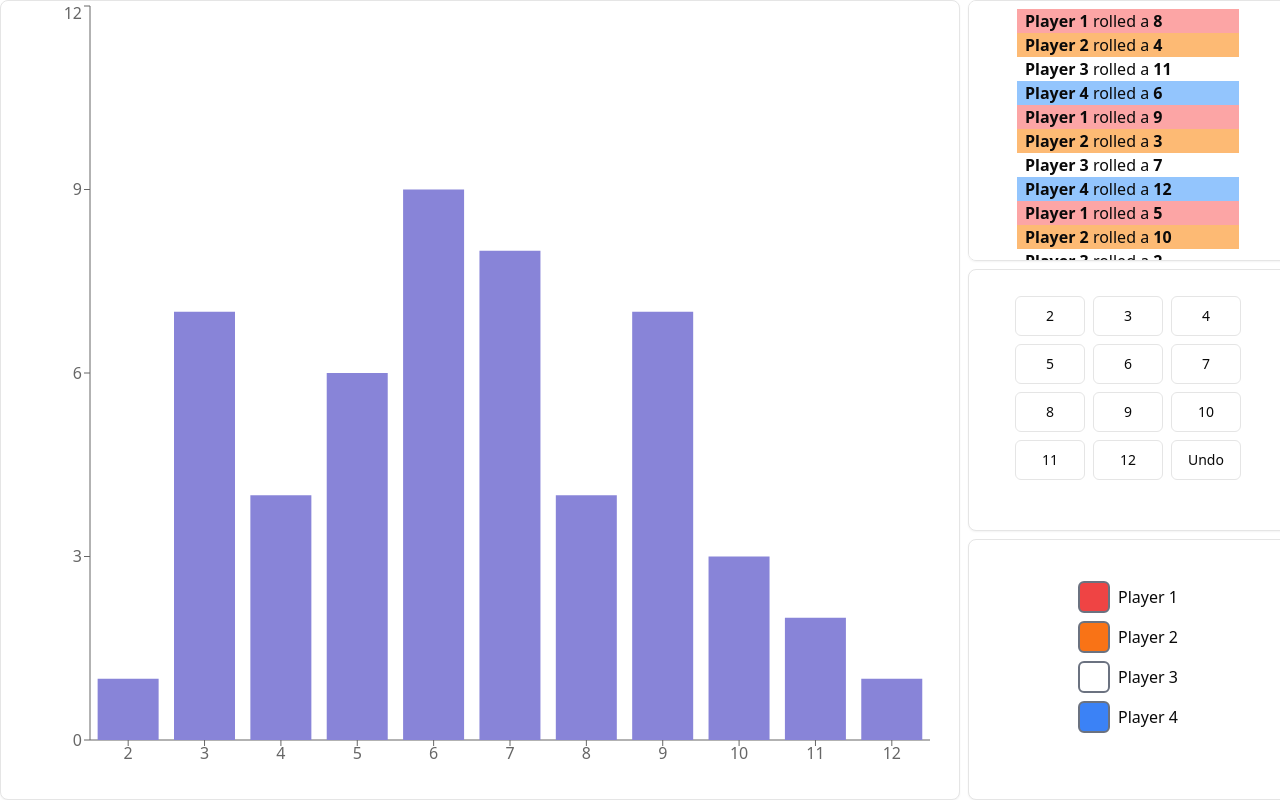
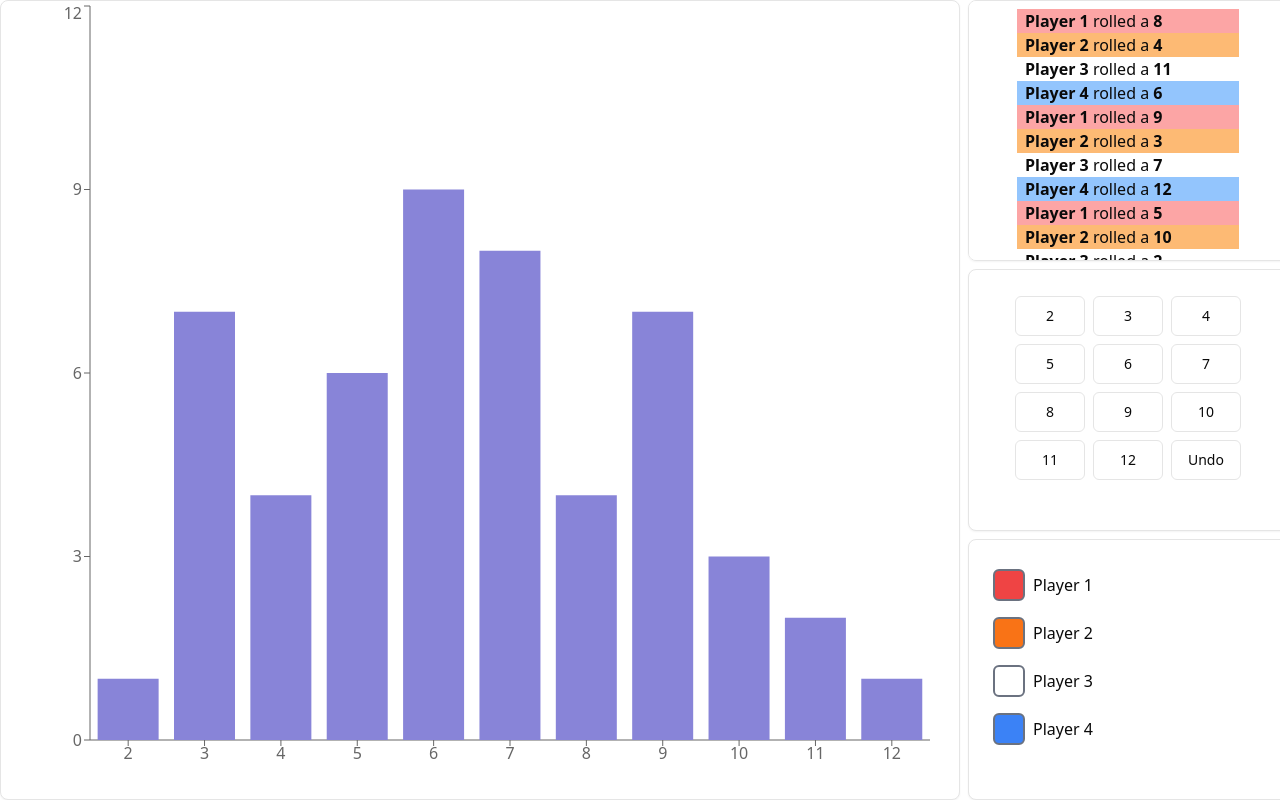
Before and after one commit to BBryanJ/board-game-tracker, a React (Vite) app: page / in a window 1280 px wide. Built offline with nearby package versions, Linux system fonts and the light colour scheme.

Commit message:
feat(player-list): Add in editable player input with buttons

```diff
--- a/src/components/player-list.tsx
+++ b/src/components/player-list.tsx
@@ -1,4 +1,8 @@
+import { CircleX, Pencil, Save } from 'lucide-react';
 import { CardContent } from './ui/card';
+import { Button } from './ui/button';
+import { Input } from './ui/input';
+import { useState } from 'react';
 
 interface Player {
 	id: number;
@@ -19,18 +23,51 @@ const colorVariants: Record<string, string> = {
 
 export function PlayerList({ players }: PlayerListProps) {
 	return (
-		<CardContent className='flex flex-col gap-2 justify-center items-center h-full'>
+		<CardContent className='flex h-full flex-col items-center justify-center gap-2'>
 			{players.map(player => {
-				const playerColor = player.color;
-				return (
-					<div key={player.id} className='flex gap-2 items-center'>
-						<div
-							className={`w-8 h-8 rounded-md border-2 border-gray-500 ${colorVariants[playerColor]}`}
-						/>
-						<span>{player.name}</span>
-					</div>
-				);
+				return <Player key={player.id} player={player} />;
 			})}
 		</CardContent>
 	);
 }
+
+function Player({ player }: { player: Player }) {
+	const [isEditing, setIsEditing] = useState(false);
+
+	return (
+		<div className='group flex w-full items-center justify-start gap-2'>
+			<div
+				className={`size-8 flex-shrink-0 rounded-md border-2 border-gray-500 ${colorVariants[player.color]}`}
+			/>
+			{isEditing ? <Input value={player.name} /> : <span>{player.name}</span>}
+			{isEditing && (
+				<Button
+					className='flex-shrink-0'
+					variant='ghost'
+					size='icon'
+					onClick={() => setIsEditing(false)}
+				>
+					<CircleX className='size-4' />
+				</Button>
+			)}
+			<Button
+				className='flex-shrink-0'
+				variant='ghost'
+				size='icon'
+				onClick={() => {
+					if (isEditing) {
+						setIsEditing(false);
+					} else {
+						setIsEditing(true);
+					}
+				}}
+			>
+				{isEditing ? (
+					<Save className='size-4' />
+				) : (
+					<Pencil className='size-4 opacity-0 group-hover:opacity-100' />
+				)}
+			</Button>
+		</div>
+	);
+}
--- /dev/null
+++ b/src/components/ui/input.tsx
@@ -0,0 +1,25 @@
+import * as React from "react"
+
+import { cn } from "@/lib/utils"
+
+export interface InputProps
+  extends React.InputHTMLAttributes<HTMLInputElement> {}
+
+const Input = React.forwardRef<HTMLInputElement, InputProps>(
+  ({ className, type, ...props }, ref) => {
+    return (
+      <input
+        type={type}
+        className={cn(
+          "flex h-10 w-full rounded-md border border-input bg-background px-3 py-2 text-sm ring-offset-background file:border-0 file:bg-transparent file:text-sm file:font-medium file:text-foreground placeholder:text-muted-foreground focus-visible:outline-none focus-visible:ring-2 focus-visible:ring-ring focus-visible:ring-offset-2 disabled:cursor-not-allowed disabled:opacity-50",
+          className
+        )}
+        ref={ref}
+        {...props}
+      />
+    )
+  }
+)
+Input.displayName = "Input"
+
+export { Input }
```
